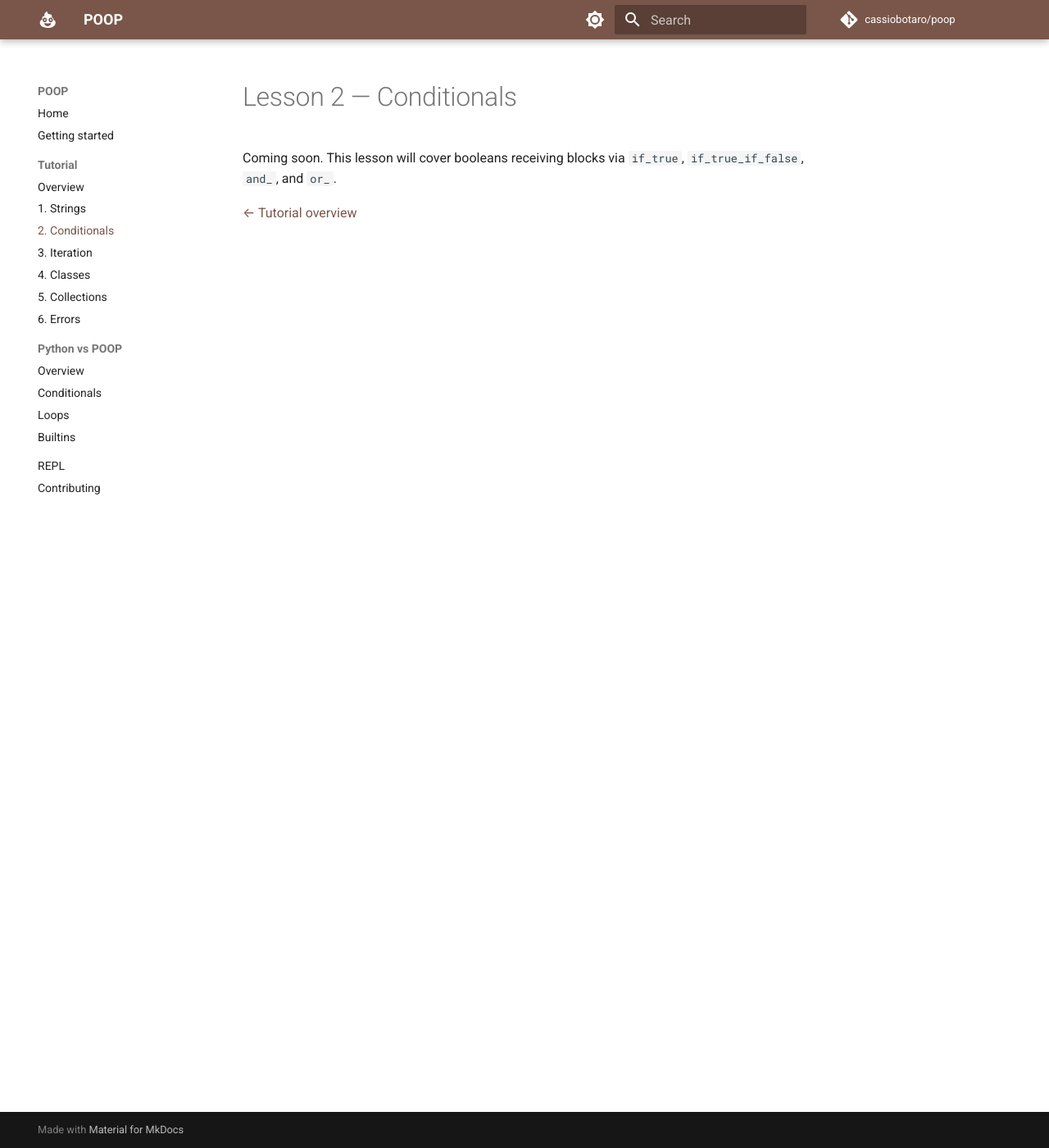
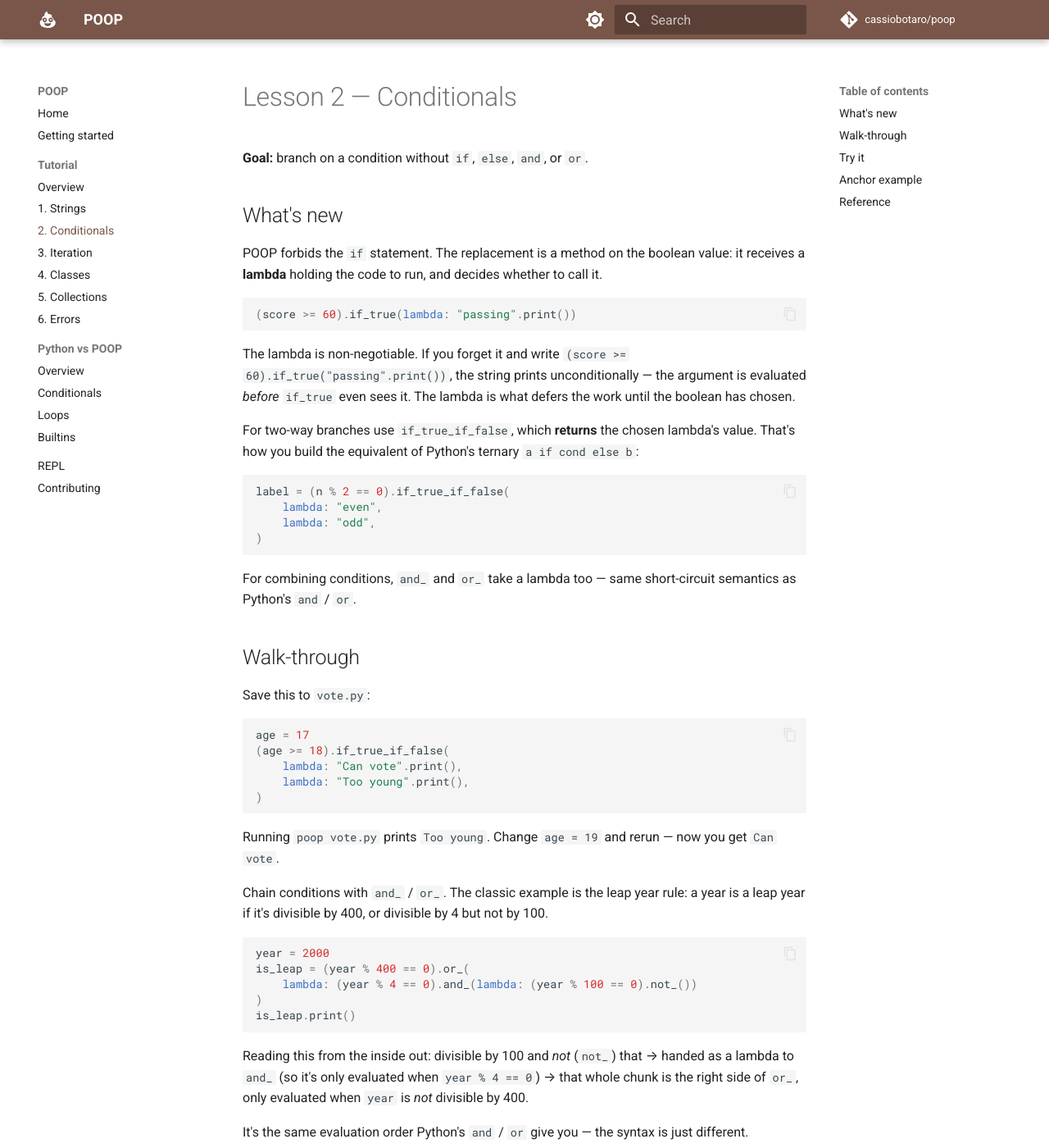
Before and after one commit to cassiobotaro/poop, an MkDocs documentation site: the page built from docs/tutorial/02-conditionals.md, in a window 1280 px wide and 1400 px high. Shown: the whole window at 82% size. Built offline with MkDocs 1.6.1 and Material for MkDocs 9.7.7, drawn with Linux system fonts in a browser that asks for light colours; comment, search, counter and statistics services are not loaded; some of the changed text lies outside the part shown.

Commit message:
docs: fill tutorial Lesson 2 — Conditionals
Replaces the Lesson 2 stub with a didactic page covering booleans
that receive blocks: if_true, if_true_if_false, and_, or_, plus a
note on when to nest vs reach for a dispatch dict.

Walks through a vote-eligibility example, the leap-year rule, and a
nested grade-letter ladder. Anchors on examples/leap_year.py.
Forward-references Lesson 4 for why module-level def is forbidden.

````diff
--- a/docs/tutorial/02-conditionals.md
+++ b/docs/tutorial/02-conditionals.md
@@ -1,6 +1,108 @@
 # Lesson 2 — Conditionals
 
-Coming soon. This lesson will cover booleans receiving blocks via
-`if_true`, `if_true_if_false`, `and_`, and `or_`.
+**Goal:** branch on a condition without `if`, `else`, `and`, or `or`.
 
-[← Tutorial overview](index.md)
+## What's new
+
+POOP forbids the `if` statement. The replacement is a method on the
+boolean value: it receives a **lambda** holding the code to run, and
+decides whether to call it.
+
+```python
+(score >= 60).if_true(lambda: "passing".print())
+```
+
+The lambda is non-negotiable. If you forget it and write
+`(score >= 60).if_true("passing".print())`, the string prints
+unconditionally — the argument is evaluated *before* `if_true` even
+sees it. The lambda is what defers the work until the boolean has
+chosen.
+
+For two-way branches use `if_true_if_false`, which **returns** the
+chosen lambda's value. That's how you build the equivalent of Python's
+ternary `a if cond else b`:
+
+```python
+label = (n % 2 == 0).if_true_if_false(
+    lambda: "even",
+    lambda: "odd",
+)
+```
+
+For combining conditions, `and_` and `or_` take a lambda too — same
+short-circuit semantics as Python's `and` / `or`.
+
+## Walk-through
+
+Save this to `vote.py`:
+
+```python
+age = 17
+(age >= 18).if_true_if_false(
+    lambda: "Can vote".print(),
+    lambda: "Too young".print(),
+)
+```
+
+Running `poop vote.py` prints `Too young`. Change `age = 19` and rerun
+— now you get `Can vote`.
+
+Chain conditions with `and_` / `or_`. The classic example is the leap
+year rule: a year is a leap year if it's divisible by 400, or
+divisible by 4 but not by 100.
+
+```python
+year = 2000
+is_leap = (year % 400 == 0).or_(
+    lambda: (year % 4 == 0).and_(lambda: (year % 100 == 0).not_())
+)
+is_leap.print()
+```
+
+Reading this from the inside out: divisible by 100 and *not* (`not_`)
+that → handed as a lambda to `and_` (so it's only evaluated when
+`year % 4 == 0`) → that whole chunk is the right side of `or_`, only
+evaluated when `year` is *not* divisible by 400.
+
+It's the same evaluation order Python's `and` / `or` give you — the
+syntax is just different.
+
+For chained `elif`-like ladders, nest `if_true_if_false`:
+
+```python
+score = 85
+letter = (score >= 90).if_true_if_false(
+    lambda: "A",
+    lambda: (score >= 80).if_true_if_false(
+        lambda: "B",
+        lambda: (score >= 70).if_true_if_false(
+            lambda: "C",
+            lambda: "D",
+        ),
+    ),
+)
+letter.print()  # B
+```
+
+Three or four levels deep is fine. Past that, consider a dispatch
+dictionary instead. (You'll see the dispatch pattern in
+[Lesson 5](05-collections.md).)
+
+POOP forbids defining a `def letter(score):` at module level — every
+function lives inside a class. We'll cover that in
+[Lesson 4](04-classes.md).
+
+## Try it
+
+Write a `Year` class with an `is_leap()` method following the rule
+above. Print whether 2000, 1900, 2008, and 2017 are leap years.
+
+## Anchor example
+
+[`examples/leap_year.py`](https://github.com/cassiobotaro/poop/blob/main/examples/leap_year.py) — the leap-year rule packaged into a class.
+
+## Reference
+
+- [Python vs POOP — Conditionals](../python-vs-poop/conditionals.md)
+  for `not_`, `xor`, `eqv`, `assert_`, and the rest.
+- [Next lesson — Iteration →](03-iteration.md)
````
